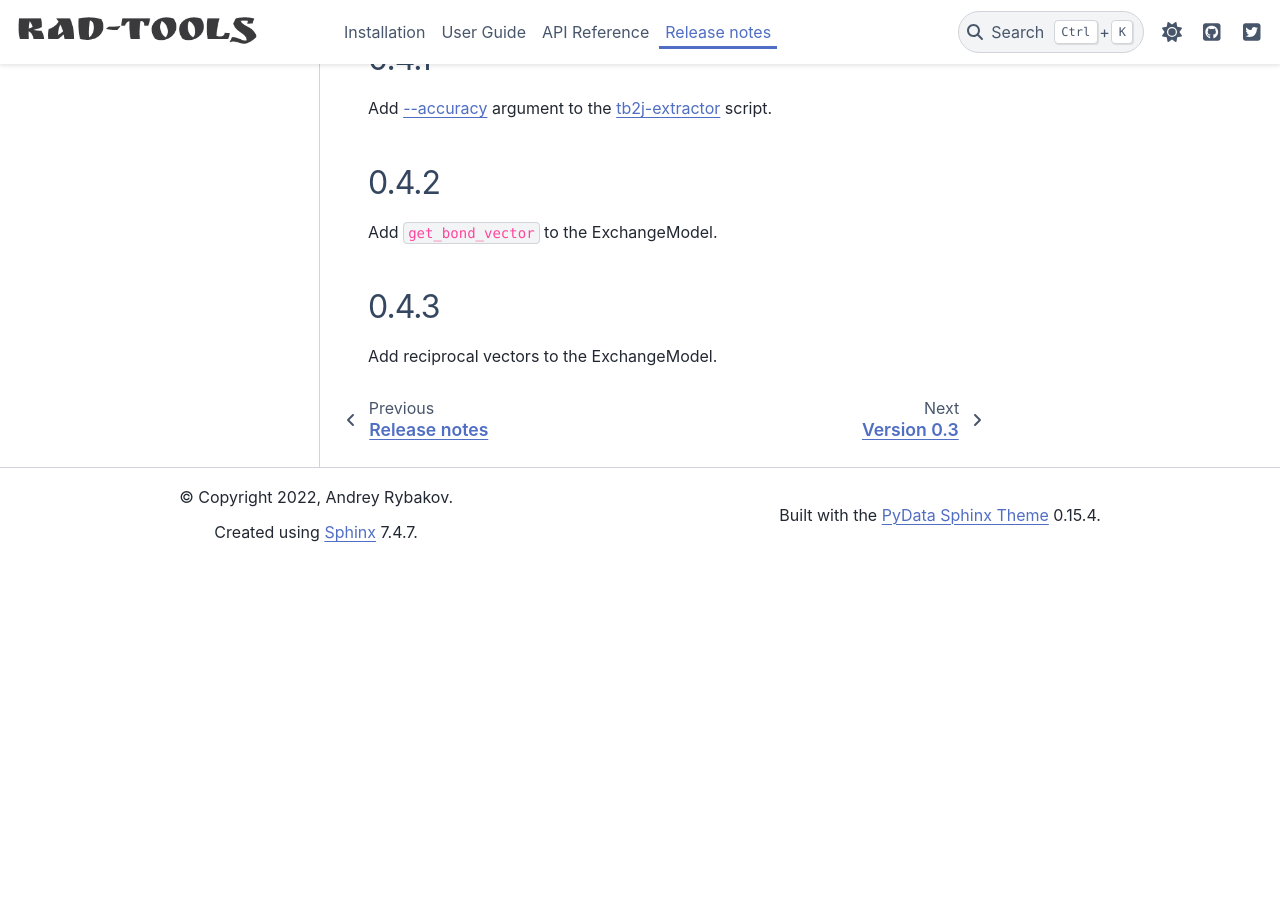
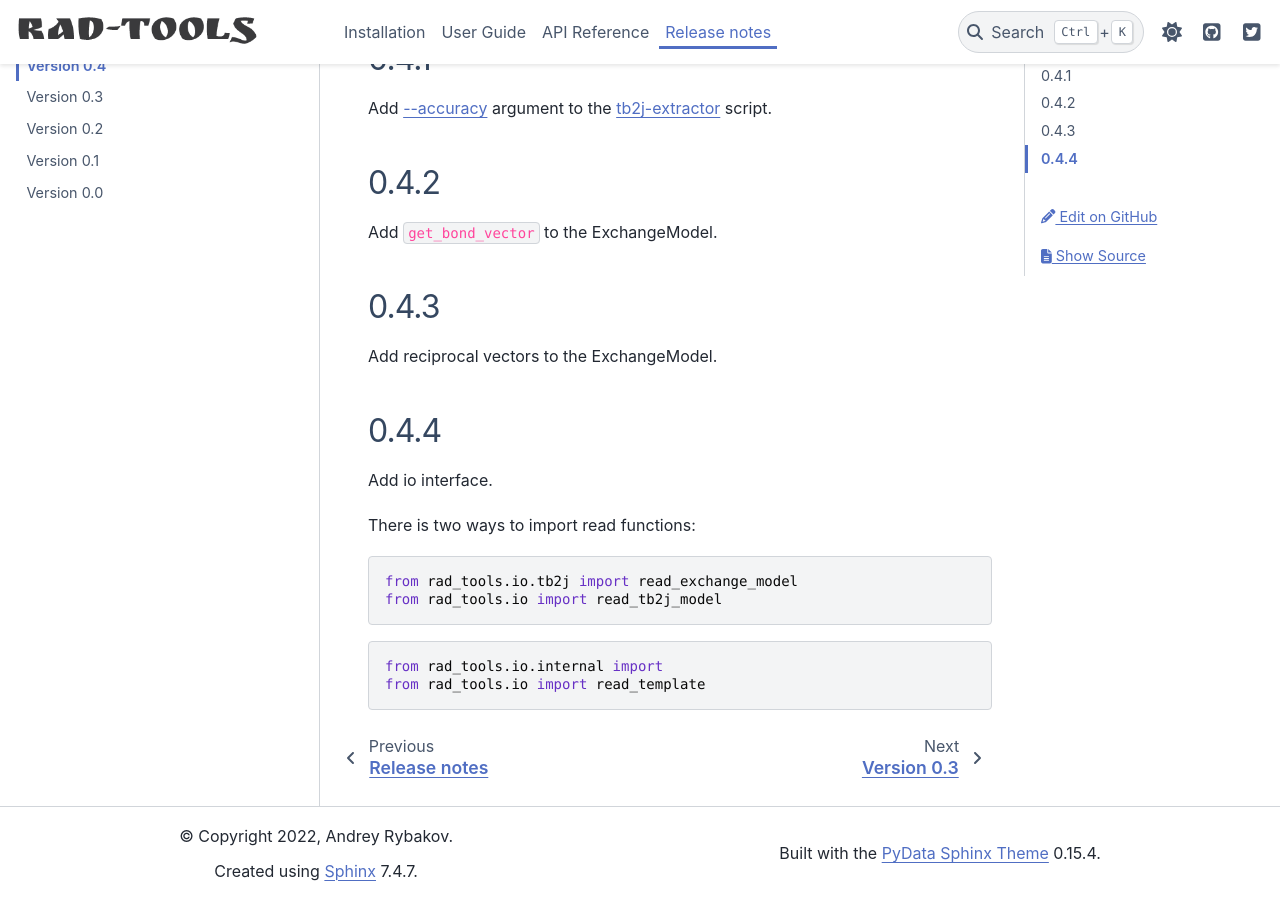
Before and after one commit to adrybakov/rad-tools, a Sphinx documentation site: the page built from docs/source/release-notes/0.4.rst, in a window 1280 px wide and 900 px high, scrolled down 739 px. Built offline with Sphinx 7.4.7 and the PyData theme 0.15.4, drawn with Linux system fonts in a browser that asks for light colours; before the commit the page ends 1300 px from its top, so only the background shows below that.

Commit message:
Update io interface

```diff
--- a/docs/source/release-notes/0.4.rst
+++ b/docs/source/release-notes/0.4.rst
@@ -46,3 +46,20 @@
 -----
 
 Add reciprocal vectors to the ExchangeModel.
+
+0.4.4
+-----
+
+Add io interface.
+
+There is two ways to import read functions:
+
+.. code-block:: python
+
+    from rad_tools.io.tb2j import read_exchange_model
+    from rad_tools.io import read_tb2j_model
+
+.. code-block:: python
+
+    from rad_tools.io.internal import
+    from rad_tools.io import read_template
--- a/rad_tools/__init__.py
+++ b/rad_tools/__init__.py
@@ -2,4 +2,4 @@
 All tools from the package.
 """
 
-__version__ = "0.4.3"
+__version__ = "0.4.4"
```
Also changed, not shown: 1 other file.
